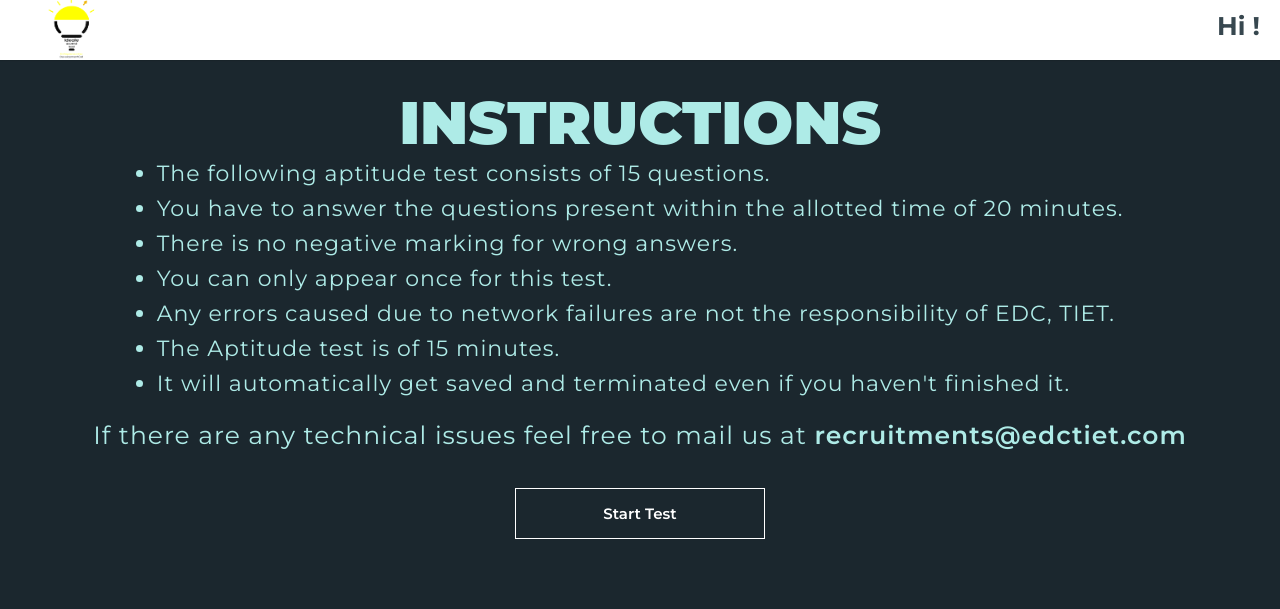
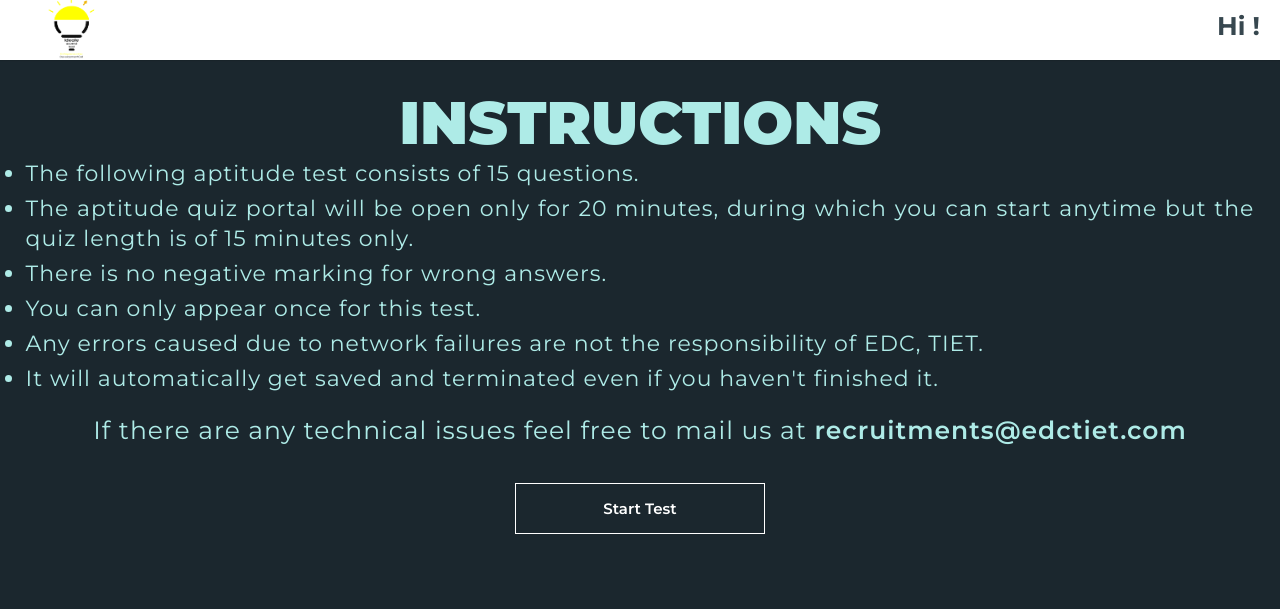
Before and after one commit to N15H4N7/quiz_hosted, a Django app: page /instructions/ in a window 1280 px wide. Shown: the top 609 px of the page. Run offline with Django 3.2, Linux system fonts and the light colour scheme; a user stored in the database is signed in; some libraries are stand-ins or nearby versions.

Commit message:
instructions and mail

```diff
--- a/home/templates/home/Instructions.html
+++ b/home/templates/home/Instructions.html
@@ -70,11 +70,13 @@
                 font-size: 50px;
             }
         }
+
         @media (min-height: 655px) and (min-width: 1000px) {
             body {
                 max-height: 100vh;
             }
-            .foo{
+
+            .foo {
                 position: absolute !important;
                 bottom: 0 !important;
             }
@@ -137,16 +139,15 @@
                                 <ul>
                                     <li style="list-style-type: disc !important;">The following aptitude test consists
                                         of 15 questions.</li>
-                                    <li style="list-style-type: disc !important;">You have to answer the questions
-                                        present within the allotted time of 20 minutes.</li>
+                                    <li style="list-style-type: disc !important;">The aptitude quiz portal will be open
+                                        only for 20 minutes, during which you can start anytime but the quiz length is
+                                        of 15 minutes only.</li>
                                     <li style="list-style-type: disc !important;">There is no negative marking for wrong
                                         answers.</li>
                                     <li style="list-style-type: disc !important;">You can only appear once for this
                                         test.</li>
                                     <li style="list-style-type: disc !important;">Any errors caused due to network
                                         failures are not the responsibility of EDC, TIET.</li>
-                                    <li style="list-style-type: disc !important;">The Aptitude test is of 15 minutes.
-                                    </li>
                                     <li style="list-style-type: disc !important;">It will automatically get saved and
                                         terminated even if you haven't finished it.
                                     </li>
@@ -170,8 +171,8 @@
             </section>
         </center>
 
-        <div
-            style=" display: flex; flex-direction: row; justify-content: center; margin-top: 50px; width: 100%; background-color: black !important;" class="foo">
+        <div style=" display: flex; flex-direction: row; justify-content: center; margin-top: 50px; width: 100%; background-color: black !important;"
+            class="foo">
             <div style="margin-right: 5vw; margin-left: 5vw; padding: 5px;"><a
                     href="https://www.instagram.com/edc_tiet/">
                     <i class="fab fa-instagram" style="color: white; font-size: 50px;"></i></a></div>
--- a/home/views.py
+++ b/home/views.py
@@ -34,9 +34,23 @@
             for user in users:
                 send_mail(
                         'EDC-Recruitment Quiz credentials',
-                        """Mail id - {user.email}
-                        Password - 1234
-                        Quiz Link - https://quiz-hosted.herokuapp.com/""",
+                        f"""
+Dear {user.name},
+
+Greetings from Entrepreneurship Development Cell, TIET!
+
+Please find the details of of your login for the  Aptitude test below. Kindly read the instructions carefully before starting the test.
+
+Link: https://quiz-hosted.herokuapp.com/
+Mail: {user.email}
+Password: 1234
+
+
+All the best!
+
+Regards,
+Team EDC
+                        """,
                         'tanya.sood.311@gmail.com',
                         [user.email],
                     )
```
